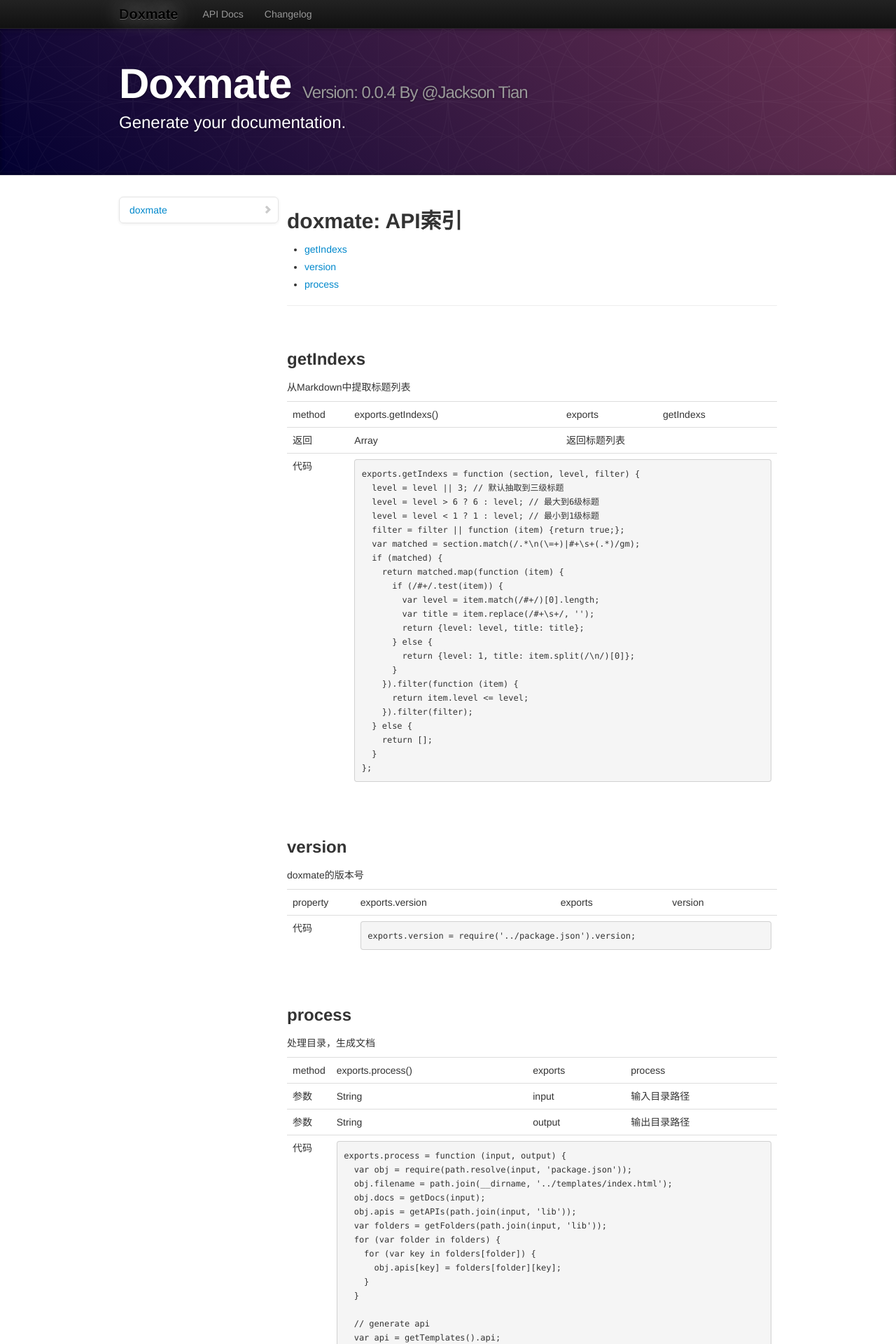
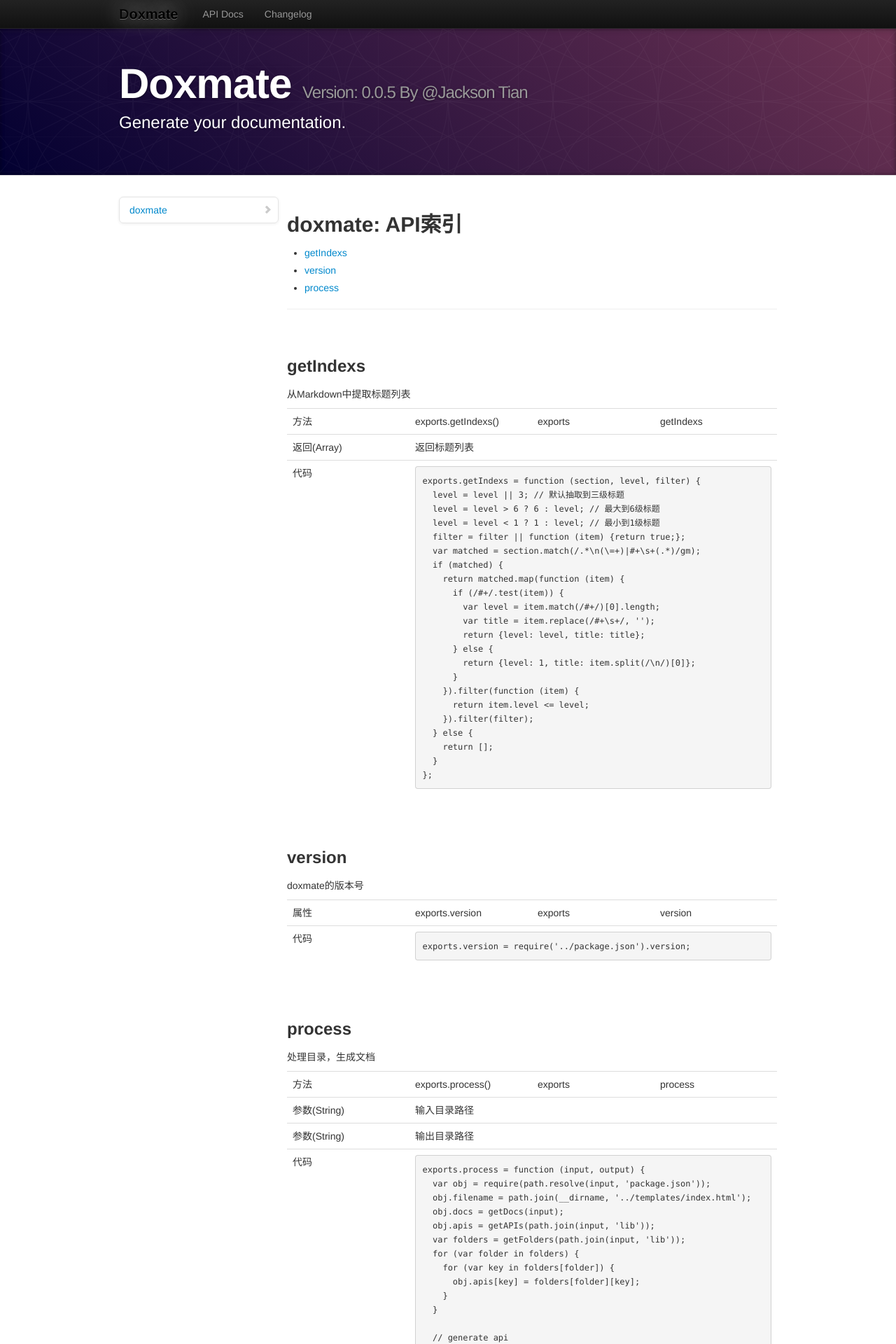
Before and after one commit to JacksonTian/doxmate, a web app: file api.html in a window 1280 px wide. Shown: the top 1920 px of the page at 70% size. Run offline with its HTML, style and script files only (its server is not run), Linux system fonts and the light colour scheme.

Commit message:
Update the doc

```diff
--- a/api.html
+++ b/api.html
@@ -38,7 +38,7 @@
     </div>
     <header class="jumbotron subhead">
       <div class="container">
-        <h1>doxmate <small>Version: 0.0.4 By @Jackson Tian</small></h1>
+        <h1>doxmate <small>Version: 0.0.5 By @Jackson Tian</small></h1>
         <p class="lead">
           Generate your documentation.
         </p>
@@ -81,12 +81,14 @@
   <h3 id="exports_getIndexs">
     getIndexs
   </h3>
+
+
   <p>从Markdown中提取标题列表</p>
 
   <table class="table">
 
     <tr>
-      <td>method</td>
+      <td>方法</td>
       <td>exports.getIndexs()</td>
       <td>exports</td>
       <td>getIndexs</td>
@@ -94,10 +96,10 @@
 
 
     <tr>
-      <td>返回</td>
-      <td>Array</td>
-      <td colspan="2">返回标题列表</td>
+      <td>返回(Array)</td>
+      <td colspan="3">返回标题列表</td>
     </tr>
+
 
 
     <tr>
@@ -124,39 +126,46 @@
   }
 };</code></pre></td>
     </tr>
+
   </table>
 
 
   <h3 id="exports_version">
     version
   </h3>
+
+
   <p>doxmate的版本号</p>
 
   <table class="table">
 
     <tr>
-      <td>property</td>
+      <td>属性</td>
       <td>exports.version</td>
       <td>exports</td>
       <td>version</td>
     </tr>
 
 
+
     <tr>
       <td>代码</td><td colspan="3"><pre><code>exports.version = require('../package.json').version;</code></pre></td>
     </tr>
+
   </table>
 
 
   <h3 id="exports_process">
     process
   </h3>
+
+
   <p>处理目录，生成文档</p>
 
   <table class="table">
 
     <tr>
-      <td>method</td>
+      <td>方法</td>
       <td>exports.process()</td>
       <td>exports</td>
       <td>process</td>
@@ -164,19 +173,16 @@
 
 
     <tr>
-      <td>参数</td>
-      <td>String</td>
-      <td>input</td>
-      <td>输入目录路径</td>
+      <td>参数(String)</td>
+      <td colspan="3">输入目录路径</td>
     </tr>
 
 
     <tr>
-      <td>参数</td>
-      <td>String</td>
-      <td>output</td>
-      <td>输出目录路径</td>
+      <td>参数(String)</td>
+      <td colspan="3">输出目录路径</td>
     </tr>
+
 
 
     <tr>
@@ -215,6 +221,7 @@
   ncp(path.join(__dirname, '../templates/assets'), path.join(output, 'assets'), function () {});
 };</code></pre></td>
     </tr>
+
   </table>
 
 </section>
@@ -252,7 +259,7 @@
         if (!node.attr("id")) {
           node.attr("id", "index_" + node.text());
         }
-        node.css("paddingTop", 35);
+        node.css("paddingTop", 40);
       });
     });
   </script>
--- a/assets/base.css
+++ b/assets/base.css
@@ -43,8 +43,9 @@
 body > .navbar .nav > li > a:first-letter {
   text-transform: uppercase;
 }
-/* Sections
--------------------------------------------------- */
+table {
+  table-layout: fixed;
+}
 
 /* padding for in-page bookmarks and fixed navbar */
 section > .page-header,
--- a/index.html
+++ b/index.html
@@ -38,7 +38,7 @@
     </div>
     <header class="jumbotron subhead">
       <div class="container">
-        <h1>doxmate <small>Version: 0.0.4 By @Jackson Tian</small></h1>
+        <h1>doxmate <small>Version: 0.0.5 By @Jackson Tian</small></h1>
         <p class="lead">
           Generate your documentation.
         </p>
@@ -187,7 +187,7 @@
         if (!node.attr("id")) {
           node.attr("id", "index_" + node.text());
         }
-        node.css("paddingTop", 35);
+        node.css("paddingTop", 40);
       });
     });
   </script>
```
Also changed, not shown: Changelog.html (+14 -2 lines).
